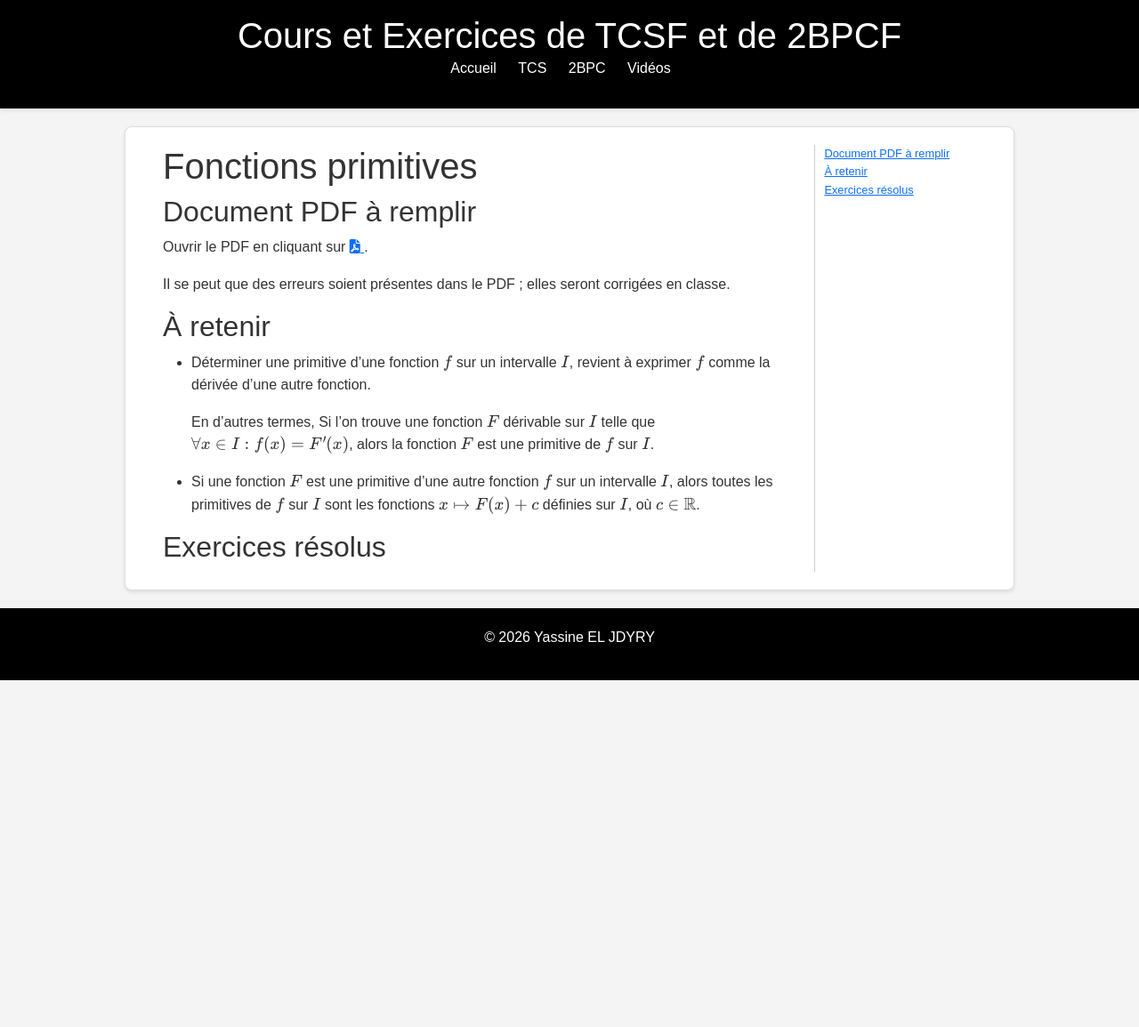
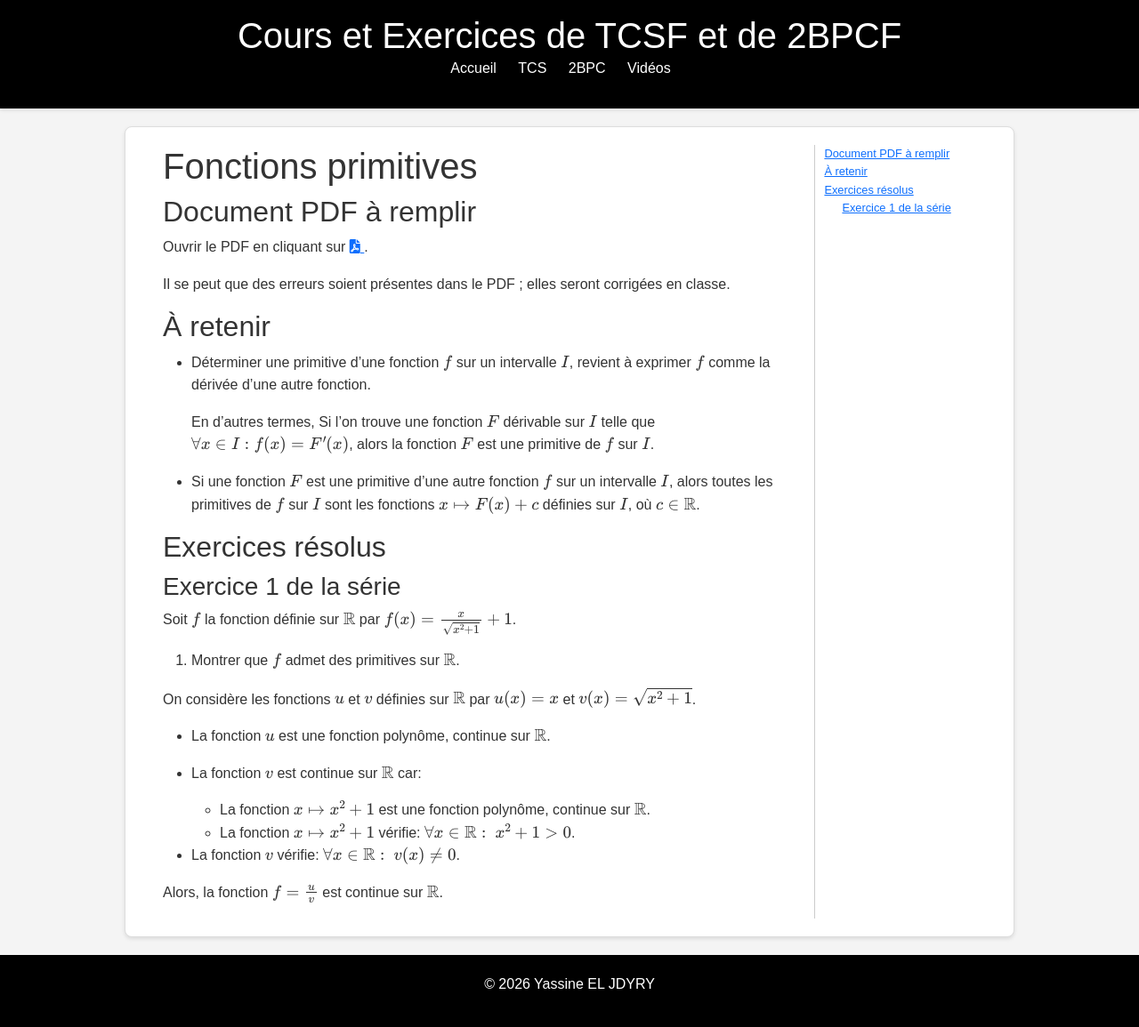
Before and after one commit to learninmath/learninmath.github.io, a Jekyll site: the page built from _2bpc/chapitre5.md, in a window 1280 px wide. Shown: the whole page at 89% size. Built offline with Jekyll 4.4.1, drawn with Linux system fonts in a browser that asks for light colours; before the commit the page ends 900 px from its top, so only the background shows below that.

```diff
--- a/_2bpc/chapitre5.md
+++ b/_2bpc/chapitre5.md
@@ -23,14 +23,21 @@ Il se peut que des erreurs soient présentes dans le PDF ; elles seront corrigé
 
 ## Exercices résolus
 
-<!-- ### Exercice 1 de la série
+### Exercice 1 de la série
 
 Soit $f$ la fonction définie sur $\mathbb{R}$ par $f(x)=\frac{x}{\sqrt{x^2+1}}+1$.
 
 1. Montrer que $f$ admet des primitives sur $\mathbb{R}$.
 
-On considère les fonctions $u$ et $v$ définies sur $\mathbb{R}$ par $u(x)=x$ et $v(x)=x^2+1$.
+On considère les fonctions $u$ et $v$ définies sur $\mathbb{R}$ par $u(x)=x$ et $v(x)=\sqrt{x^2+1}$.
 
-Les fonctions $u$ et $v$ sont des fonctions polynômes, continues sur $\mathbb{R}$.
+* La fonction $u$ est une fonction polynôme, continue sur $\mathbb{R}$.
 
-Puisque $\forall x\in\mathbb{R}:\ v(x)=x^2+1>0$, alors la fonction $x\mapsto\sqrt{v(x)}$ est continue sur $\mathbb{R}$. -->
+* La fonction $v$ est continue sur $\mathbb{R}$ car:
+
+  * La fonction $x\mapsto x^2+1$ est une fonction polynôme, continue sur $\mathbb{R}$.
+  * La fonction $x\mapsto x^2+1$ vérifie: $\forall x\in\mathbb{R}:\ x^2+1>0$.
+
+* La fonction $v$ vérifie: $\forall x\in\mathbb{R}:\ v(x)\neq 0$.
+
+Alors, la fonction $f=\frac{u}{v}$ est continue sur $\mathbb{R}$.
```
